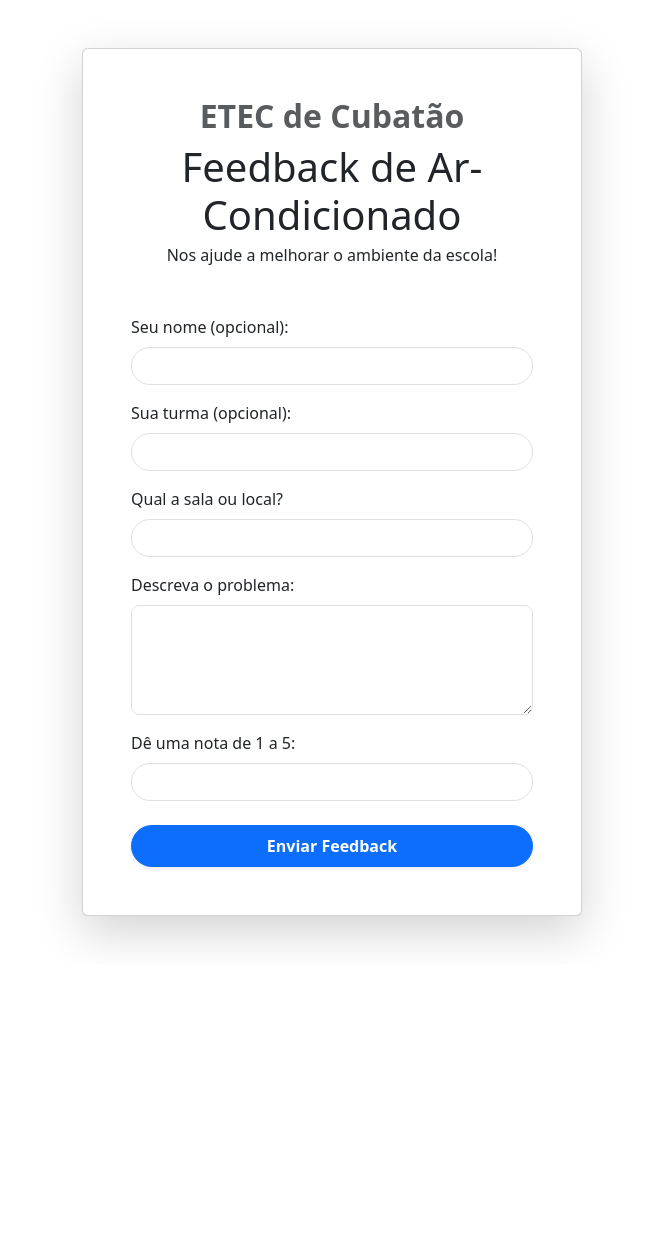
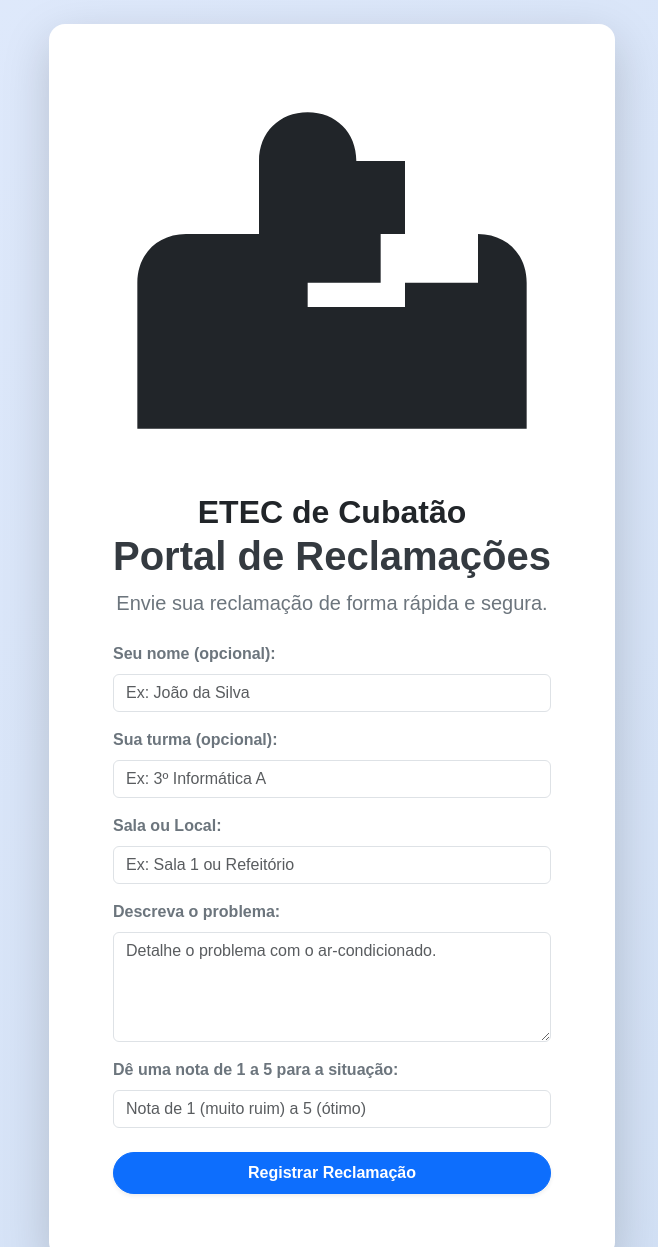
Before and after one commit to joaomarcos-programmer/projeto-pdca-arcondicionado, a plain HTML site: page index.html in a window 1280 px wide. Shown: the top 1247 px of the page, without its empty margins (308-966 px from the left). Before the commit the page ends 964 px from the top, so only its background shows below. Drawn offline with nearby package versions, Linux system fonts and the light colour scheme; files that its build step writes are made by us from their sources; files whose address does not match are found by name.

Commit message:
Update index.html

```diff
--- a/index.html
+++ b/index.html
@@ -1,60 +1,82 @@
 <!DOCTYPE html>
 <html lang="pt-br">
 <head>
-
     <meta charset="UTF-8">
     <meta name="viewport" content="width=device-width, initial-scale=1.0">
-    <title>Feedback de Ar-Condicionado</title>
+    <title>ETEC de Cubatão - Portal de Reclamações</title>
     <link href="https://cdn.jsdelivr.net/npm/bootstrap@5.3.0/dist/css/bootstrap.min.css" rel="stylesheet">
+    <link rel="stylesheet" href="style.css">
+</head>
+<body class="bg-gray-100 d-flex flex-column align-items-center justify-content-center min-vh-100 p-4">
 
-</head>
-<body>
+    <div class="card complaint-card shadow-lg p-md-5 p-4 rounded-4">
+        <div class="card-body">
 
-    <div class="container py-5">
-        <div class="card shadow-lg mx-auto" style="max-width: 500px;">
-            <div class="card-body p-5">
-
-                <div class="text-center mb-5">
-                    <h2 class="text-muted fw-bold mb-0">ETEC de Cubatão</h2>
-                    <h1 class="card-title-custom mt-2 mb-1">Feedback de Ar-Condicionado</h1>
-                    <p class="card-subtitle-custom">Nos ajude a melhorar o ambiente da escola!</p>
+            <div class="text-center mb-4">
+                <div class="siren-icon mb-3 mx-auto">
+                    <svg xmlns="http://www.w3.org/2000/svg" viewBox="0 0 576 512" fill="currentColor">
+                        <path d="M480 32C442.7 32 416 58.7 416 96V192H320V96C320 58.7 293.3 32 256 32S192 58.7 192 96V192H96C58.7 192 32 218.7 32 256V448H544V256C544 218.7 517.3 192 480 192H416V96C416 58.7 442.7 32 480 32zM320 288V352H256V288H320zm-64-96V96H192v96H96v64h96v64h64v-64h96v-64H320V96h64v96h96v64H384V288h-64v64h-64V288H256zm288 160H32V448H544V448z"/>
+                    </svg>
+                </div>
+                <h2 class="text-dark fw-bold mb-0">ETEC de Cubatão</h2>
+                <h1 class="card-title-custom">Portal de Reclamações</h1>
+                <p class="card-subtitle-custom">Envie sua reclamação de forma rápida e segura.</p>
             </div>
 
-                <form id="feedback-form" action="https://formspree.io/f/meoleorv" method="POST">
+            <form id="complaint-form" action="https://formspree.io/f/meoleorv" method="POST" class="needs-validation" novalidate>
 
                 <div class="mb-3">
-                        <label for="nome" class="form-label">Seu nome (opcional):</label>
-                        <input type="text" id="nome" name="nome" class="form-control rounded-pill">
+                    <label for="nome" class="form-label text-secondary">Seu nome (opcional):</label>
+                    <input type="text" id="nome" name="nome" class="form-control" placeholder="Ex: João da Silva">
                 </div>
 
                 <div class="mb-3">
-                        <label for="turma" class="form-label">Sua turma (opcional):</label>
-                        <input type="text" id="turma" name="turma" class="form-control rounded-pill">
+                    <label for="turma" class="form-label text-secondary">Sua turma (opcional):</label>
+                    <input type="text" id="turma" name="turma" class="form-control" placeholder="Ex: 3º Informática A">
                 </div>
 
                 <div class="mb-3">
-                        <label for="sala" class="form-label">Qual a sala ou local?</label>
-                        <input type="text" id="sala" name="sala" required class="form-control rounded-pill">
+                    <label for="sala" class="form-label text-secondary">Sala ou Local:</label>
+                    <input type="text" id="sala" name="sala" required class="form-control" placeholder="Ex: Sala 1 ou Refeitório">
+                    <div class="invalid-feedback">
+                        Por favor, informe a sala ou local.
+                    </div>
                 </div>
 
                 <div class="mb-3">
-                        <label for="problema" class="form-label">Descreva o problema:</label>
-                        <textarea id="problema" name="problema" rows="4" required class="form-control rounded-3"></textarea>
+                    <label for="problema" class="form-label text-secondary">Descreva o problema:</label>
+                    <textarea id="problema" name="problema" rows="4" required class="form-control" placeholder="Detalhe o problema com o ar-condicionado."></textarea>
+                    <div class="invalid-feedback">
+                        Por favor, descreva o problema.
+                    </div>
                 </div>
 
                 <div class="mb-4">
-                        <label for="avaliacao" class="form-label">Dê uma nota de 1 a 5:</label>
-                        <input type="number" id="avaliacao" name="avaliacao" min="1" max="5" required class="form-control rounded-pill">
+                    <label for="avaliacao" class="form-label text-secondary">Dê uma nota de 1 a 5 para a situação:</label>
+                    <input type="number" id="avaliacao" name="avaliacao" min="1" max="5" required class="form-control" placeholder="Nota de 1 (muito ruim) a 5 (ótimo)">
+                    <div class="invalid-feedback">
+                        Por favor, dê uma nota de 1 a 5.
+                    </div>
                 </div>
 
-                    <button type="submit" class="btn btn-primary w-100 fw-bold py-2 rounded-pill shadow-sm">
-                        Enviar Feedback
+                <button type="submit" class="btn btn-primary w-100 fw-bold py-2 shadow-sm rounded-pill">
+                    Registrar Reclamação
                 </button>
             </form>
 
         </div>
     </div>
-    </div>
+
+    <!-- Seção de Direitos Autorais -->
+    <footer class="mt-4 text-center text-muted footer-text">
+        <p>&copy; 2025. Desenvolvido por:</p>
+        <p>
+            João Marcos Pereira Alves <a href="https://www.instagram.com/jm.akira_/" target="_blank" class="instagram-link">(@jm.akira_)</a>
+        </p>
+        <p>
+            Julia Oliveira da Silva <a href="https://www.instagram.com/ealien___" target="_blank" class="instagram-link">(@ealien__)</a>
+        </p>
+    </footer>
 
     <script src="https://cdn.jsdelivr.net/npm/bootstrap@5.3.0/dist/js/bootstrap.bundle.min.js"></script>
     <script src="script.js"></script>
```
Lines whose indentation alone changed are shown as unchanged.
